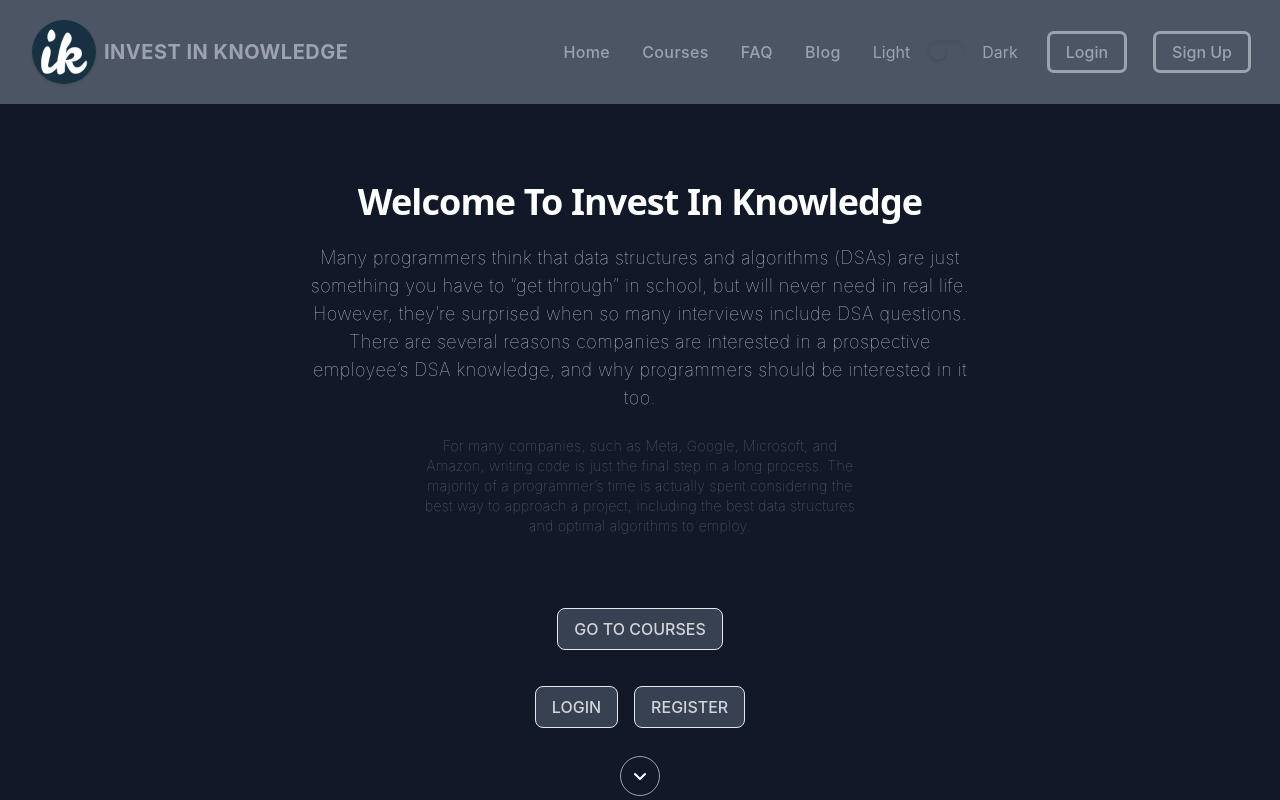
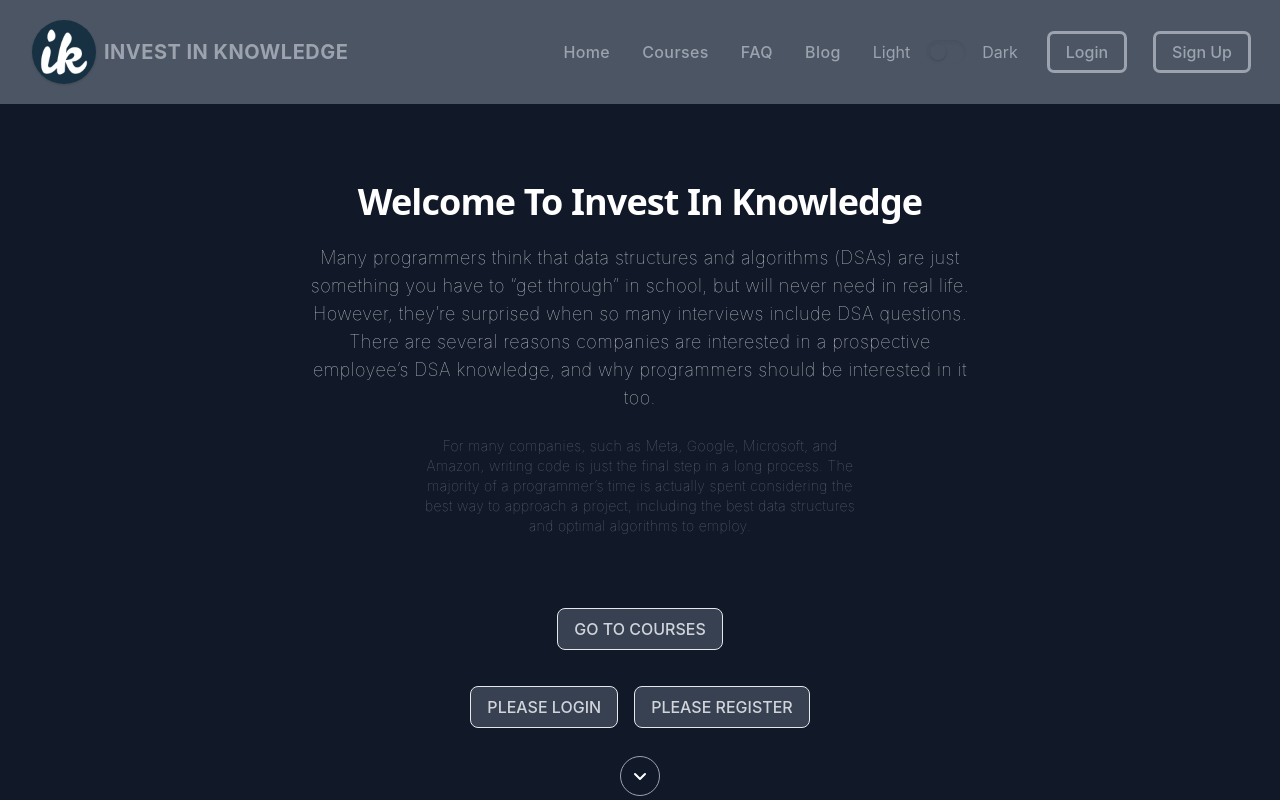
Before and after one commit to yusuf-khan-swd/invest-in-knowledge-client, a React (Create React App) app: page / in a window 1280 px wide. Shown: the top 800 px of the page. Built offline with nearby package versions, Linux system fonts and the light colour scheme; no server answers.

Commit message:
added please before login register btn and make link to logo and Name

```diff
--- a/src/Pages/Home/Home.js
+++ b/src/Pages/Home/Home.js
@@ -40,14 +40,14 @@ const Home = () => {
               <button
                 className='inline-flex border uppercase m-2 items-center justify-center py-2 px-4 font-medium transition-colors duration-200 rounded-lg text-gray-300 bg-gray-700 hover:bg-gray-600'
               >
-                Login
+                Please Login
               </button>
             </Link>
             <Link to='/register'>
               <button
                 className='inline-flex border uppercase m-2 items-center justify-center py-2 px-4 font-medium transition-colors duration-200 rounded-lg text-gray-300 bg-gray-700 hover:bg-gray-600'
               >
-                Register
+                Please Register
               </button>
             </Link>
           </div>
--- a/src/Pages/Shared/Header/Header.js
+++ b/src/Pages/Shared/Header/Header.js
@@ -43,8 +43,8 @@ const Header = () => {
       <div className="bg-gray-600 text-gray-400">
         <div className="px-4 py-5 mx-auto sm:max-w-xl md:max-w-full lg:max-w-screen-xl md:px-24 lg:px-8">
           <div className="relative flex items-center justify-between">
-            <a
-              href="/"
+            <Link
+              to="/"
               aria-label="Company"
               title="Company"
               className="inline-flex items-center"
@@ -53,7 +53,7 @@ const Header = () => {
               <span className="ml-2 text-xl font-bold tracking-wide uppercase">
                 Invest In Knowledge
               </span>
-            </a>
+            </Link>
             <ul className="items-center hidden space-x-8 lg:flex">
               <li>
                 <Link
```
